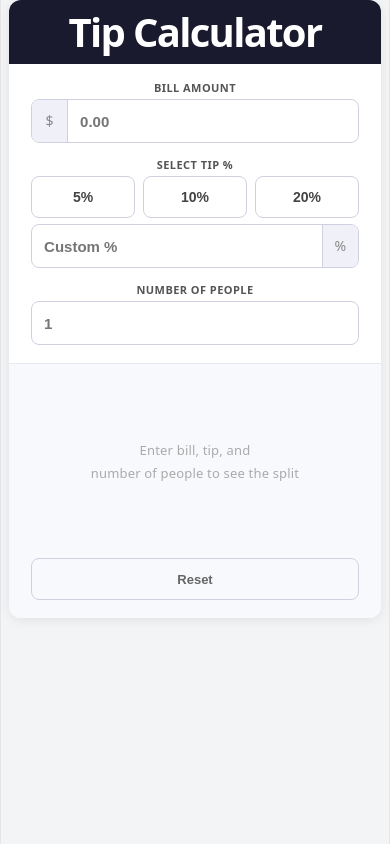
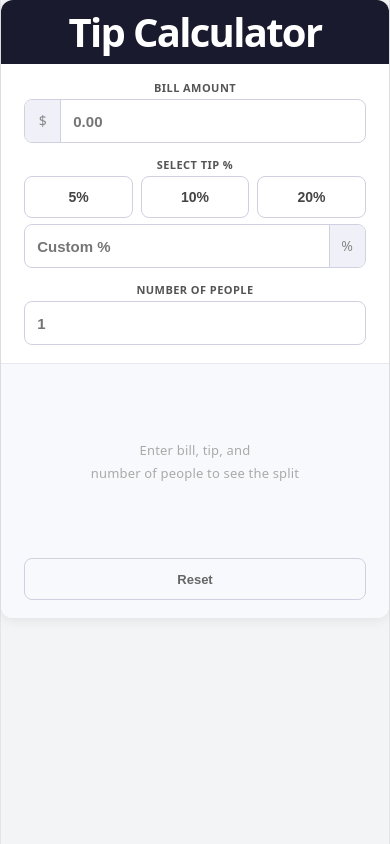
Before and after one commit to UsamaMahmood99/devWeekend, a React (Vite) app in the folder tip-calculator/: page / in a window 390 px wide. Built offline with nearby package versions, Linux system fonts and the light colour scheme.

Commit message:
fixed width for mobile view

```diff
--- a/tip-calculator/src/App.css
+++ b/tip-calculator/src/App.css
@@ -410,7 +410,7 @@ body {
   }
 
   .card {
-    width: 96%;
+    width: 100%;
     border-radius: 12px;
   }
 
```
